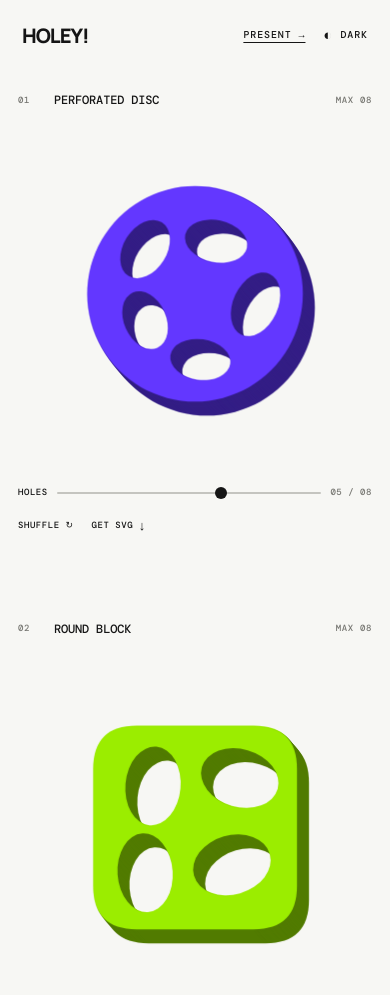
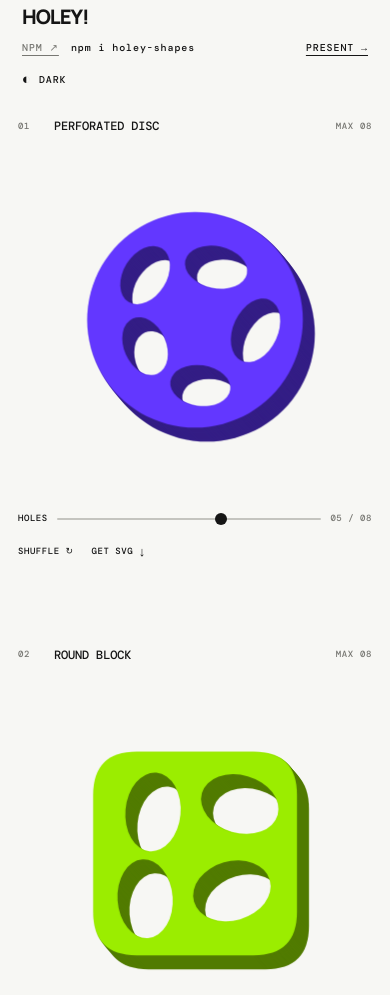
Before and after one commit to skyaara/holey-shapes, a website built with Vite: page index.html in a window 390 px wide. Shown: the top 995 px of the page. Built offline with nearby package versions, Linux system fonts and the light colour scheme.

Commit message:
Feature npm installation in site header

```diff
--- a/index.html
+++ b/index.html
@@ -17,7 +17,13 @@
         HOLEY!
       </a>
       <nav class="main-nav" aria-label="Main navigation">
-        <span class="status">15 SVG SHAPES</span>
+        <span class="package-install">
+          <a class="npm-package-link" href="https://www.npmjs.com/package/holey-shapes" target="_blank" rel="noreferrer">NPM ↗</a>
+          <button class="install-command" type="button" aria-label="Copy npm install command">
+            <code>npm i holey-shapes</code>
+            <span class="install-copy-label">COPY</span>
+          </button>
+        </span>
         <a href="/present">PRESENT →</a>
       </nav>
       <button class="theme-toggle" type="button" aria-label="Switch to dark mode" aria-pressed="false">
--- a/script.js
+++ b/script.js
@@ -23,6 +23,24 @@ if (themeToggle) {
     const nextTheme = root.dataset.theme === 'dark' ? 'light' : 'dark';
     applyTheme(nextTheme);
     localStorage.setItem('holey-theme', nextTheme);
+  });
+}
+
+const installButton = isHoleyApp ? document.querySelector('.install-command') : null;
+
+if (installButton) {
+  installButton.addEventListener('click', async () => {
+    const label = installButton.querySelector('.install-copy-label');
+    try {
+      await navigator.clipboard.writeText('npm i holey-shapes');
+      if (label) label.textContent = 'COPIED';
+      window.setTimeout(() => {
+        if (label) label.textContent = 'COPY';
+      }, 1400);
+    } catch {
+      if (label) label.textContent = 'SELECT';
+      window.getSelection()?.selectAllChildren(installButton.querySelector('code'));
+    }
   });
 }
 
--- a/style.css
+++ b/style.css
@@ -77,6 +77,36 @@ button, input { font: inherit; }
 }
 
 .main-nav a { text-underline-offset: 4px; }
+
+.package-install {
+  display: inline-flex;
+  align-items: center;
+  gap: 12px;
+}
+
+.npm-package-link { color: var(--muted); }
+
+.install-command {
+  display: inline-flex;
+  align-items: center;
+  gap: 12px;
+  padding: 7px 0;
+  border: 0;
+  color: var(--ink);
+  background: transparent;
+  font: inherit;
+  letter-spacing: inherit;
+  cursor: copy;
+}
+
+.install-command code { font: inherit; }
+
+.install-copy-label {
+  color: var(--muted);
+  transition: color .16s ease;
+}
+
+.install-command:hover .install-copy-label { color: var(--ink); }
 
 .theme-toggle {
   display: inline-flex;
@@ -311,8 +341,16 @@ footer > a:last-child { text-underline-offset: 4px; }
 }
 
 @media (max-width: 660px) {
-  .topbar { min-height: 70px; }
-  .status { display: none; }
+  .topbar {
+    min-height: 96px;
+    grid-template-columns: 1fr auto;
+    gap: 0 18px;
+  }
+  .main-nav {
+    grid-column: 1 / -1;
+    justify-content: space-between;
+  }
+  .install-copy-label { display: none; }
   main { padding-inline: 18px; }
   .collection { grid-template-columns: 1fr; gap: 62px; }
   .stage, .form-card:not(.form-card--wide) .stage { height: min(92vw, 410px); }
```
Also changed, not shown: README.md.
